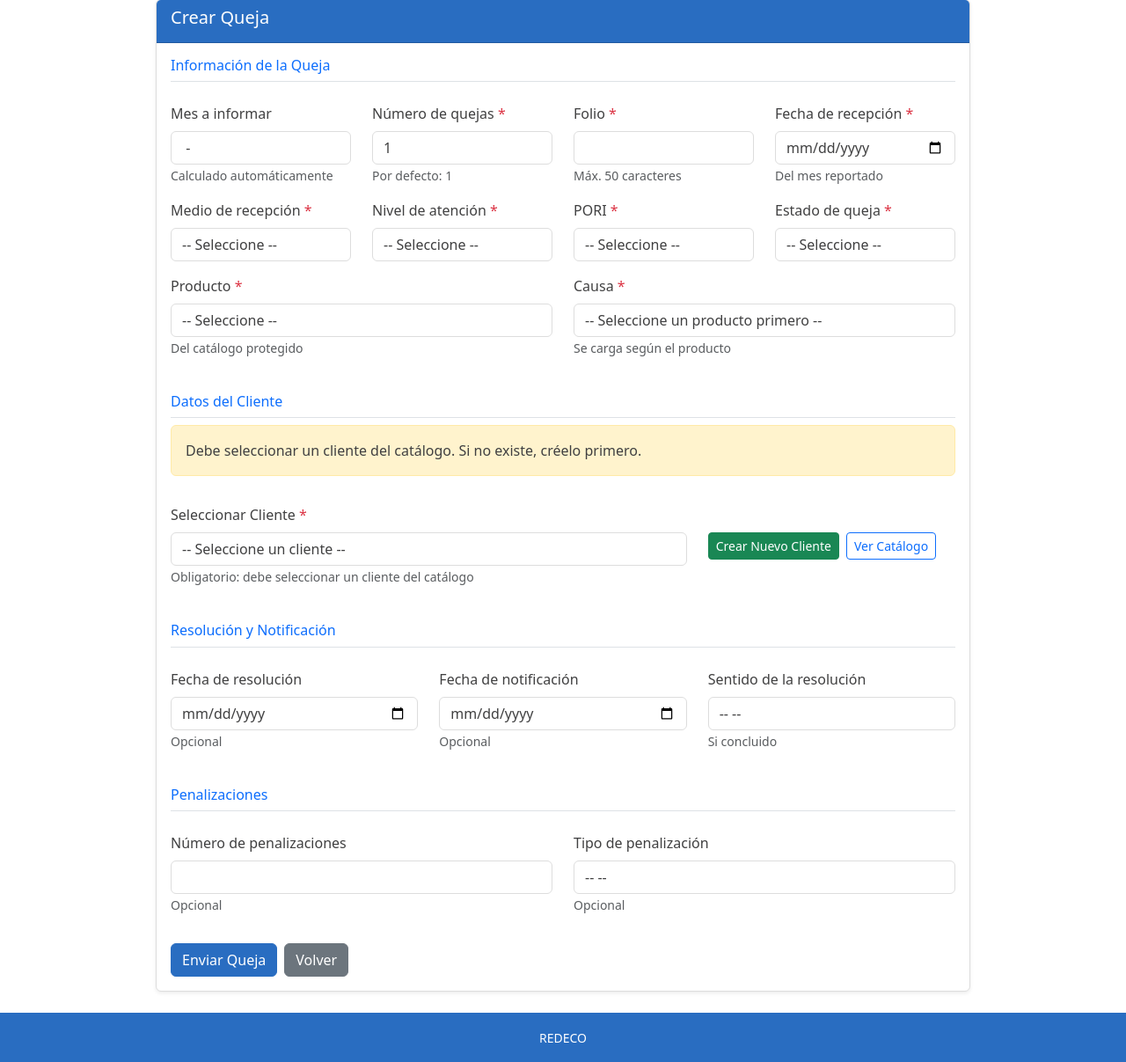
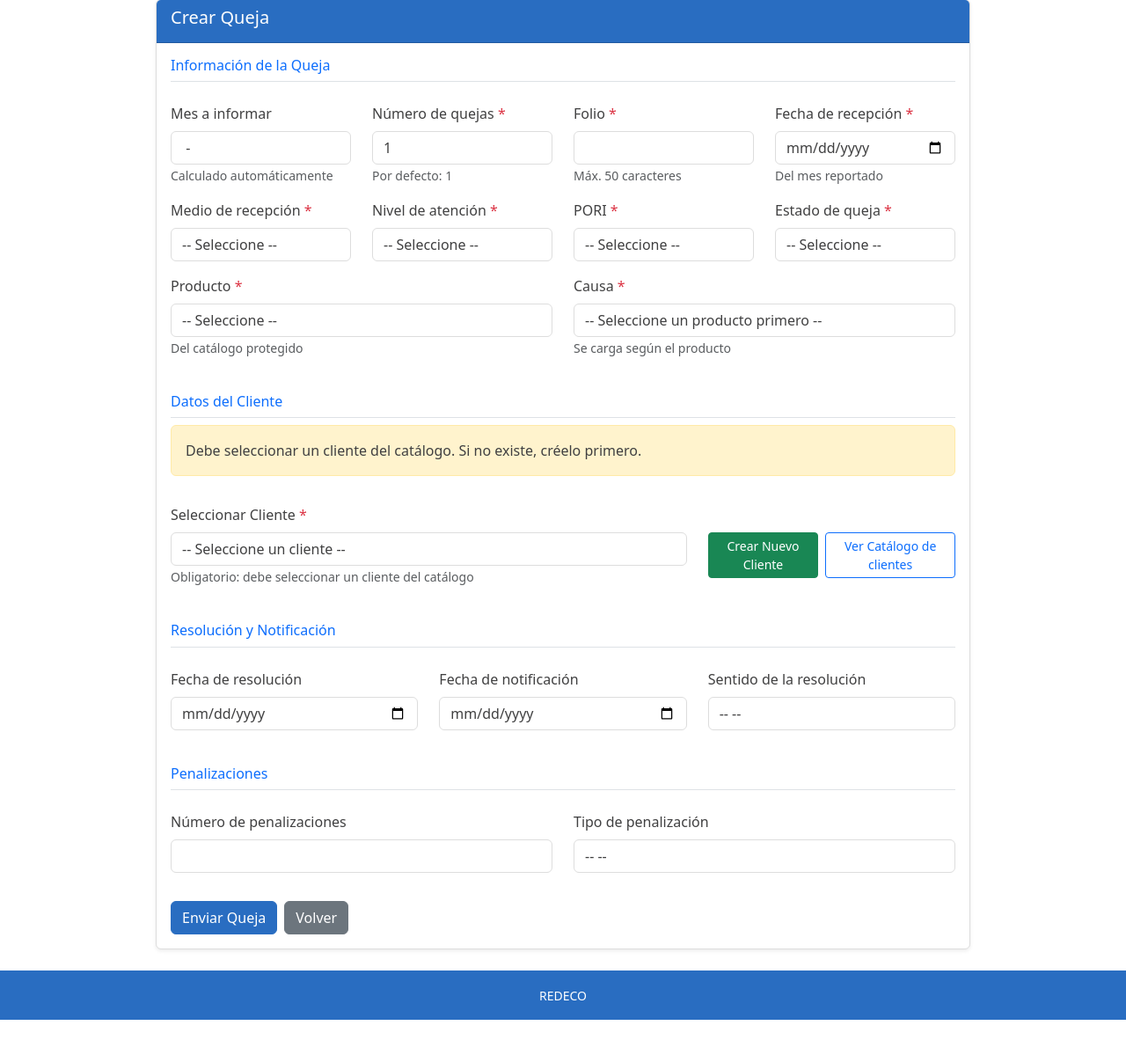
Before and after one commit to davidorado03/redeco-frontend, a Django app: template templates/create_queja.html in a window 1280 px wide. Shown: the part 105-1312 px from the top of the page at 88% size. After the commit the page ends 1264 px from the top, so only its background shows below. Run offline with Django 4.2, Linux system fonts and the light colour scheme; the template is opened without the code that fills it, so the values that code supplies are empty.

Commit message:
style(quejas): ajustes de formato en formulario

```diff
--- a/templates/create_queja.html
+++ b/templates/create_queja.html
@@ -164,7 +164,7 @@
 									<i class="bi bi-plus-circle"></i> Crear Nuevo Cliente
 								</a>
 								<a href="{% url 'redeco_frontend:clientes_list' %}" class="btn btn-outline-primary btn-sm" target="_blank">
-									<i class="bi bi-list-ul"></i> Ver Catálogo
+									<i class="bi bi-list-ul"></i> Ver Catálogo de clientes
 								</a>
 							</div>
 						</div>
@@ -186,7 +186,7 @@
 							<div class="col-md-3 mb-3">
 								<label class="form-label">Entidad Federativa <span class="text-danger">*</span></label>
 								<input type="text" id="estado_nombre_display" class="form-control" readonly style="display:none;">
-								<select id="estado_id_geo" name="estado_id" class="form-control" required>
+								<select id="estado_id_geo" name="estado_id" class="form-control">
 									<option value="">-- Seleccione --</option>
 									{% for e in estados %}
 									<option value="{{ e.claveEdo }}">{{ e.estado }}</option>
@@ -197,14 +197,12 @@
 							<div class="col-md-3 mb-3">
 								<label class="form-label">Código Postal <span class="text-danger">*</span></label>
 								<input type="text" id="cp_input" name="cp" class="form-control" maxlength="5" pattern="[0-9]{5}" value="{{ form.cp }}" required />
-								<small class="form-text text-muted">5 dígitos</small>
 							</div>
 
 							<div class="col-md-3 mb-3">
 								<label class="form-label">Municipio <span class="text-danger">*</span></label>
 								<input type="text" id="municipio_nombre_display" class="form-control" readonly style="display:none;">
-								<select id="municipio_select" name="municipio" class="form-control" required disabled>
-									<option value="">-- Ingrese CP primero --</option>
+								<select id="municipio_select" name="municipio" class="form-control">
 								</select>
 								<small class="form-text text-muted">Según CP</small>
 							</div>
@@ -212,8 +210,7 @@
 							<div class="col-md-3 mb-3">
 								<label class="form-label">Colonia <span class="text-danger">*</span></label>
 								<input type="text" id="colonia_nombre_display" class="form-control" readonly style="display:none;">
-								<select id="colonia_select" name="colonia" class="form-control" required disabled>
-									<option value="">-- Ingrese CP primero --</option>
+								<select id="colonia_select" name="colonia" class="form-control">
 								</select>
 								<small class="form-text text-muted">Según CP</small>
 							</div>
@@ -221,7 +218,6 @@
 							<div class="col-md-12 mb-3">
 								<label class="form-label">Localidad</label>
 								<input id="localidad_input" name="localidad" class="form-control" maxlength="8" value="{{ form.localidad }}" />
-								<small class="form-text text-muted">Opcional</small>
 							</div>
 						</div>
 					</div>
@@ -240,7 +236,7 @@
 							<div class="col-md-4 mb-3">
 								<label class="form-label">Tipo de persona <span class="text-danger">*</span></label>
 								<input type="text" id="tipo_persona_display" class="form-control" readonly style="display:none;">
-								<select id="tipo_persona_select" name="tipo_persona" class="form-control" required>
+								<select id="tipo_persona_select" name="tipo_persona" class="form-control">
 									<option value="">-- Seleccione --</option>
 									<option value="1">1 - Persona Física</option>
 									<option value="2">2 - Persona Moral</option>
@@ -255,13 +251,11 @@
 									<option value="H">H - Hombre</option>
 									<option value="M">M - Mujer</option>
 								</select>
-								<small class="form-text text-muted">Solo persona física</small>
 							</div>
 
 							<div class="col-md-4 mb-3">
 								<label class="form-label">Edad</label>
 								<input type="number" id="edad_input" name="edad" class="form-control" min="0" max="999" value="{{ form.edad }}" />
-								<small class="form-text text-muted">Solo persona física</small>
 							</div>
 						</div>
 					</div>
@@ -279,13 +273,11 @@
 						<div class="col-md-4 mb-3">
 							<label class="form-label">Fecha de resolución</label>
 							<input type="date" name="fecha_resolucion" class="form-control" value="{{ form.fecha_resolucion }}" />
-							<small class="form-text text-muted">Opcional</small>
 						</div>
 
 						<div class="col-md-4 mb-3">
 							<label class="form-label">Fecha de notificación</label>
 							<input type="date" name="fecha_notificacion" class="form-control" value="{{ form.fecha_notificacion }}" />
-							<small class="form-text text-muted">Opcional</small>
 						</div>
 
 						<div class="col-md-4 mb-3">
@@ -296,7 +288,6 @@
 								<option value="2">2 - Desfavorable</option>
 								<option value="3">3 - Parcialmente favorable</option>
 							</select>
-							<small class="form-text text-muted">Si concluido</small>
 						</div>
 					</div>
 
@@ -313,7 +304,6 @@
 						<div class="col-md-6 mb-3">
 							<label class="form-label">Número de penalizaciones</label>
 							<input type="number" name="num_penal" class="form-control" min="0" max="9999" value="{{ form.num_penal }}" />
-							<small class="form-text text-muted">Opcional</small>
 						</div>
 
 						<div class="col-md-6 mb-3">
@@ -324,7 +314,6 @@
 								<option value="2">2 - Contractuales - Reasignación de cartera</option>
 								<option value="3">3 - Económicas - Multa</option>
 							</select>
-							<small class="form-text text-muted">Opcional</small>
 						</div>
 					</div>
 
```
